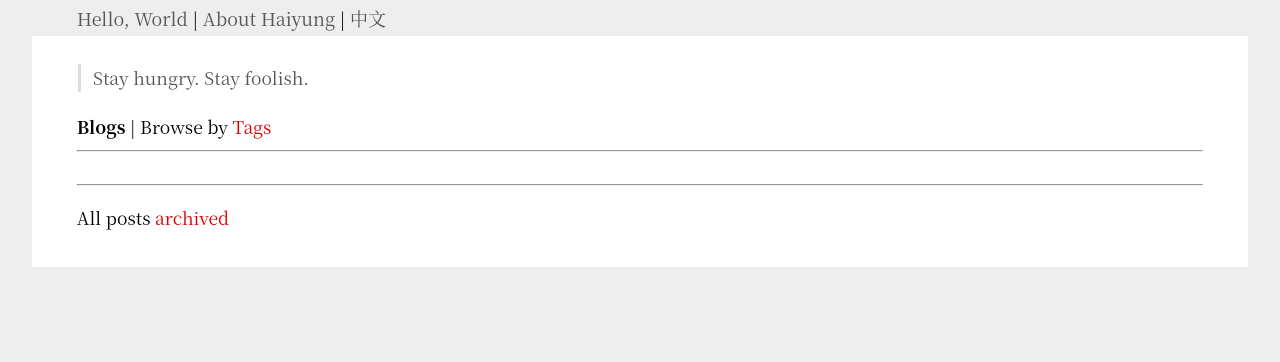
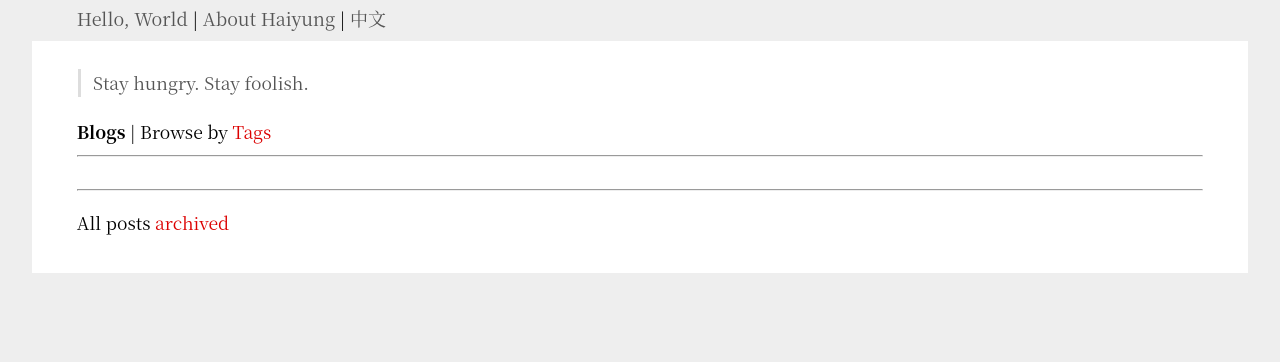
Before and after one commit to Haiyung/haiyung.github.io, a Jekyll site: the page built from index.md, in a window 1280 px wide. Shown: the top 362 px of the page. Built offline with Jekyll 4.4.1, drawn with Linux system fonts in a browser that asks for light colours; some web fonts are replaced.

Commit message:
style: update nav-header padding_bottom

```diff
--- a/css/index.css
+++ b/css/index.css
@@ -26,7 +26,7 @@ body {
 
 
 .nav-header {
-    padding: 0.2em 3.5vw 0.2em 3.5vw;
+    padding: 0.2em 3.5vw 0.5em 3.5vw;
     line-height: 1.6;
     height: auto;
     font-size: large;
```
